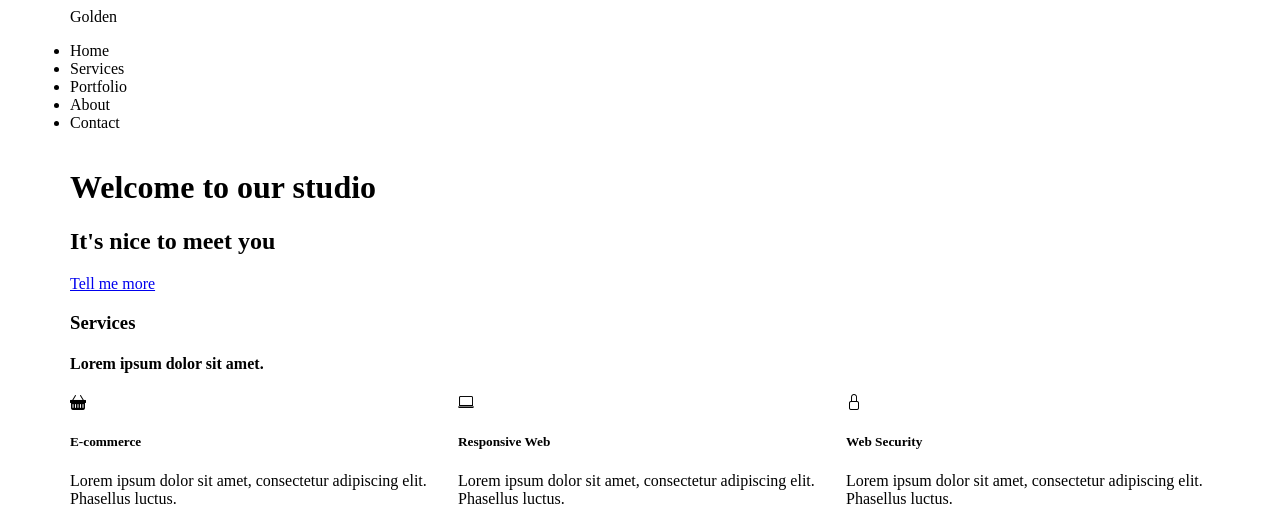
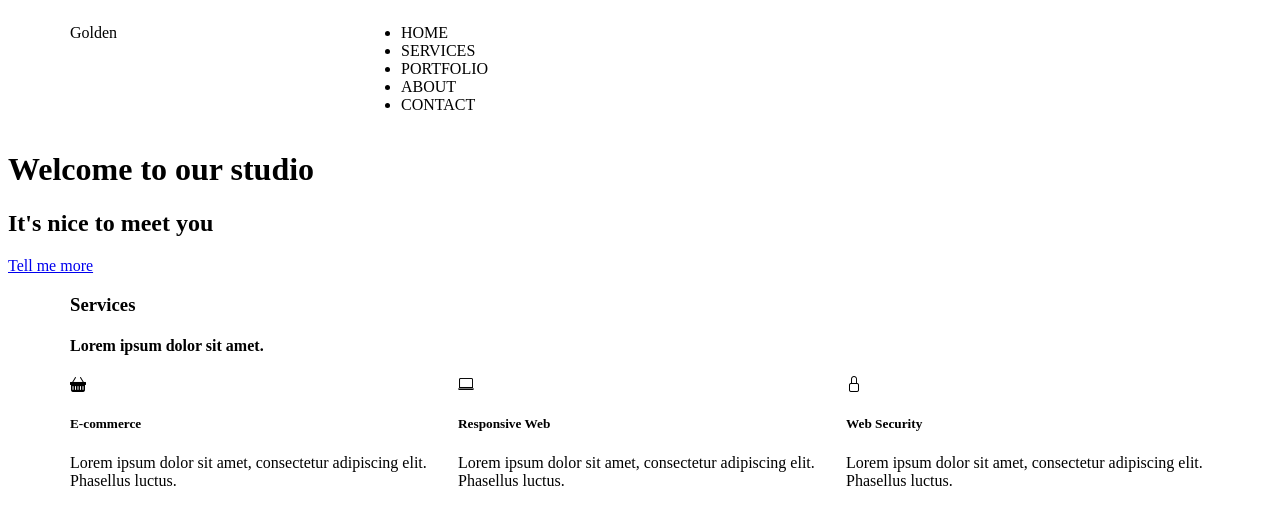
Before and after one commit to iiimoood/new-project, a website: page index.html in a window 1280 px wide. Shown: the top 522 px of the page. Drawn offline with nearby package versions, Linux system fonts and the light colour scheme; files that its build step writes are made by us from their sources.

Commit message:
Add content for index.html

```diff
--- a/index.html
+++ b/index.html
@@ -16,16 +16,21 @@
     <div class="container">
       <nav class="navigation">
         <div class="row">
+          <div class="col-3">
             <p>Golden</p>
+          </div>
+          <div class="col-9">
             <ul>
-            <li>Home</li>
-            <li>Services</li>
-            <li>Portfolio</li>
-            <li>About</li>
-            <li>Contact</li>
+              <li>HOME</li>
+              <li>SERVICES</li>
+              <li>PORTFOLIO</li>
+              <li>ABOUT</li>
+              <li>CONTACT</li>
             </ul>
           </div>
+        </div>
       </nav>
+    </div>
     <header class="splash">
       <div class="splash-inner">
         <h1 class="page-title">Welcome to our studio</h1>
@@ -33,7 +38,6 @@
         <a href="#" class="btn btn-one">Tell me more</a>
       </div>
     </header>
-    </div>
     <section class="services">
       <div class="container">
         <h3>Services</h3>
```
Lines whose indentation alone changed are shown as unchanged.
